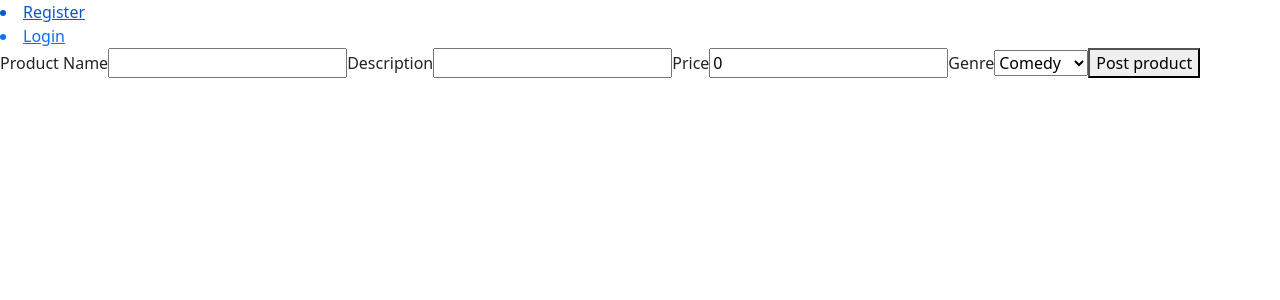
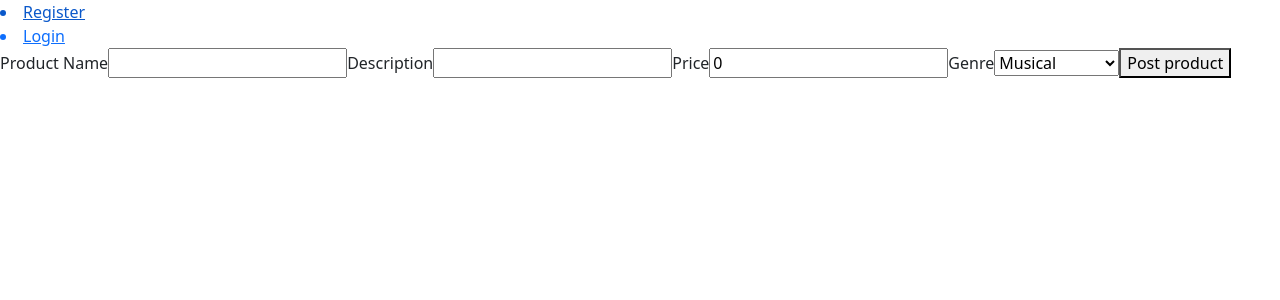
Before and after one commit to dtulpa16/Movie_eCommerce_App, a React (Create React App) app: page /productsform in a window 1280 px wide. Shown: the top 300 px of the page. Built offline with nearby package versions, Linux system fonts and the light colour scheme; the HTML template or start-up script is replaced by a standard one.

Commit message:
paired programmed with wyatt and maria. fixed bud where genre wouldnt appear in the list of products

```diff
--- /dev/null
+++ b/src/Components/GetGenre.jsx
@@ -0,0 +1,60 @@
+import React, {Component} from 'react';
+import { Link } from 'react-router-dom';
+import { useState, useEffect } from 'react';
+import { useLocation } from 'react-router';
+import axios from 'axios';
+class GetGenre extends Component {
+    constructor(props) {
+        super(props);
+        this.state = {
+            genre:[]
+         }
+    }
+    componentDidMount() {
+        this.genreType()
+    }
+
+    async genreType(){
+        console.log(this.props.product)
+        var search = (this.props.product).slice(0,2)
+        var response = await axios.get(`https://localhost:44394/api/product/searchresults${search}`)
+        this.setState({
+            genre:response.data
+        })
+
+    }
+
+    render() {
+        return (
+            <React.Fragment>
+            {this.state.genre.map((element) => <tr>{element.genres.type}</tr>)}
+            </React.Fragment>
+         );
+    }
+}
+
+export default GetGenre;
+
+// function GetGenre(props) {
+//     const [genre,setGenre] = useState([])
+
+    // async function genreType(props){
+    //     let response
+    //     console.log(genre)
+    //     response = await axios.get(`https://localhost:44394/api/product/searchresults/`,props).then(response=>{setGenre(response.data)})
+    //     console.log(response)
+    // }
+
+//     useEffect (()=>{
+//         genreType(props.product)
+
+//     }, [])
+
+//     return (
+//         <React.Fragment>
+//         {genre.map((element) => <tr>{element.genres.type}</tr>)}
+//         </React.Fragment>
+//      );
+// }
+
+// export default GetGenre;
--- a/src/Components/ProductList.jsx
+++ b/src/Components/ProductList.jsx
@@ -5,6 +5,7 @@ import { Link } from 'react-router-dom';
 import ProductDescription from './ProductDescription';
 import Reviews from './Reviews';
 import jwtDecode from 'jwt-decode';
+import GetGenre from './GetGenre';
 
 class ProductList extends Component {
     constructor(props) {
@@ -75,10 +76,11 @@ class ProductList extends Component {
                         <th>Name</th>
                         <th>Description</th>
                         <th>Price</th>
+                        <th>Genre</th>
                         <th>Average Customer Rating</th>
                     </tr>
                 </thead>
-                {this.state.product.map((element) => <><tbody><tr class="active-row"><td>{element.name}</td> <td>{element.description}</td> <td>{element.price}</td><td><Reviews product = {element.id}/></td><td><Link to ={{pathname: '/product_description', state:{product: [element]}}}>Product description</Link></td><td><button onClick={() => this.addItemToCart(element)}>Add to cart</button></td></tr></tbody></>)}
+                {this.state.product.map((element) => <><tbody><tr class="active-row"><td>{element.name}</td> <td>{element.description}</td> <td>{element.price}</td><td><GetGenre product = {element.name}/></td><td><Reviews product = {element.id}/></td><td><Link to ={{pathname: '/product_description', state:{product: [element]}}}>Product description</Link></td><td><button onClick={() => this.addItemToCart(element)}>Add to cart</button></td></tr></tbody></>)}
 
             </table>
 
--- a/src/Components/ProductsForm.jsx
+++ b/src/Components/ProductsForm.jsx
@@ -49,10 +49,13 @@ class ProductsForm extends Component {
      <input name= "price" type = "number" onChange={this.handleChangeOne} value={this.state.price}/>
      <label>Genre</label>
      <select id="genres" name="genres" type = "number"onChange={this.handleChangeOne}>
-        <option value="1">Comedy</option>
-        <option value="2">Action</option>
-        <option value="3">Romance</option>
-        <option value="4">Suspense</option>
+        <option value="1">Musical</option>
+        <option value="2">Comedy</option>
+        <option value="3">Documentary</option>
+        <option value="4">Action</option>
+        <option value="5">Suspense</option>
+        <option value="6">Drama</option>
+        <option value="7">Mystery</option>
     </select>
      <button type = "submit">Post product</button>
      </form>
```
